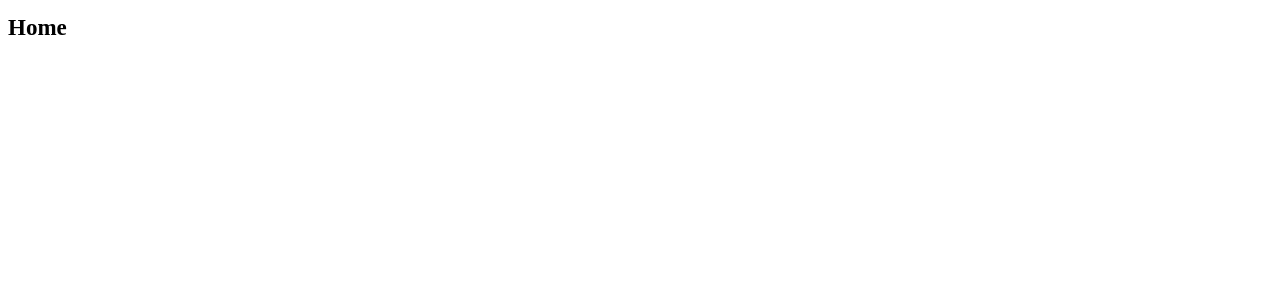
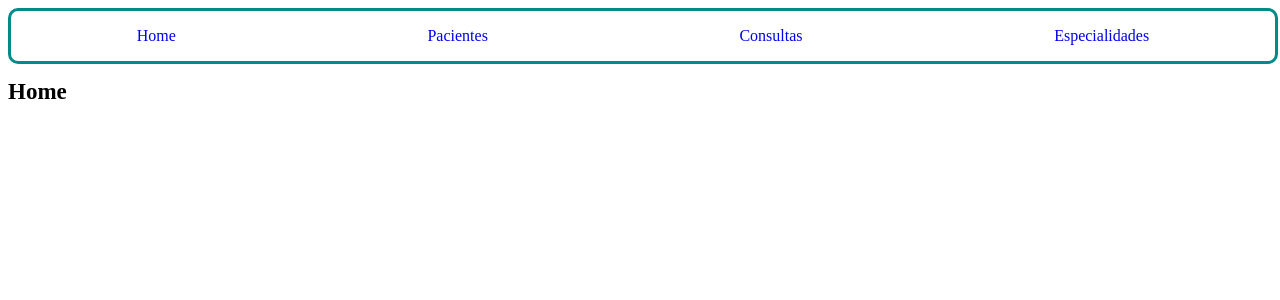
Before and after one commit to luanoliveira98/React-with-CRUD-PDO-API, a React (Create React App) app in the folder crud/: page / in a window 1280 px wide. Shown: the top 300 px of the page. Built offline with nearby package versions, Linux system fonts and the light colour scheme.

Commit message:
Criando navbar

```diff
--- a/crud/package.json
+++ b/crud/package.json
@@ -7,9 +7,11 @@
     "@testing-library/jest-dom": "^5.14.1",
     "@testing-library/react": "^11.2.7",
     "@testing-library/user-event": "^12.8.3",
+    "bootstrap": "^4.6.0",
     "material-ui-icons": "^1.0.0-beta.36",
     "moment": "^2.29.1",
     "react": "^17.0.2",
+    "react-bootstrap": "^1.6.1",
     "react-dom": "^17.0.2",
     "react-icons": "^4.2.0",
     "react-router-dom": "^5.2.0",
--- a/crud/src/pages/Home/index.js
+++ b/crud/src/pages/Home/index.js
@@ -1,9 +1,17 @@
 import React from 'react';
-import {Titulo} from '../styles';
+import {Link} from 'react-router-dom';
+
+import {Titulo, NavBar} from '../styles';
 
 export const Home = () => {
   return (
     <div>
+      <NavBar>
+          <div><Link to="/">Home</Link></div>
+          <div><Link to="/pacientes">Pacientes</Link></div>
+          <div><Link to="/consultas">Consultas</Link></div>
+          <div><Link to="/especialidade">Especialidades</Link></div>
+      </NavBar>
       <Titulo>Home</Titulo>
     </div>
   );
--- a/crud/src/pages/Pacientes/Create/index.js
+++ b/crud/src/pages/Pacientes/Create/index.js
@@ -3,7 +3,7 @@ import {Link} from 'react-router-dom';
 import { FaThList } from 'react-icons/fa';
 
 import configData from "../../../configs/app.json";
-import {Titulo, AlertSuccess, AlertDanger, Container, Form, Label, Input, InputRadio, ButtonSuccess, ContentTitulo, ButtonAction, BtnInfo} from '../../styles';
+import {Titulo, AlertSuccess, AlertDanger, Container, Form, Label, Input, InputRadio, ButtonSuccess, ContentTitulo, ButtonAction, BtnInfo, NavBar} from '../../styles';
 
 export const PacientesCreate = () => {
 
@@ -60,6 +60,13 @@ export const PacientesCreate = () => {
     }
 
   return (
+    <div>
+        <NavBar>
+            <div><Link to="/">Home</Link></div>
+            <div><Link to="/pacientes">Pacientes</Link></div>
+            <div><Link to="/consultas">Consultas</Link></div>
+            <div><Link to="/especialidade">Especialidades</Link></div>
+        </NavBar>
         <Container>
             <ContentTitulo>
                 <Titulo>Cadastro de {title}</Titulo>
@@ -102,5 +109,6 @@ export const PacientesCreate = () => {
                 </div>
             </Form>
         </Container>
+    </div>
   );
 }
--- a/crud/src/pages/Pacientes/Edit/index.js
+++ b/crud/src/pages/Pacientes/Edit/index.js
@@ -4,7 +4,7 @@ import {Link} from 'react-router-dom';
 import { FaThList } from 'react-icons/fa';
 
 import configData from "../../../configs/app.json";
-import {Titulo, AlertSuccess, AlertDanger, Container, Form, Label, Input, InputRadio, ButtonWarning, ContentTitulo, ButtonAction, BtnInfo} from '../../styles';
+import {Titulo, AlertSuccess, AlertDanger, Container, Form, Label, Input, InputRadio, ButtonWarning, ContentTitulo, ButtonAction, BtnInfo, NavBar} from '../../styles';
 
 export const PacientesEdit = (props) => {
 
@@ -67,6 +67,13 @@ export const PacientesEdit = (props) => {
     }
 
   return (
+      <div>
+        <NavBar>
+            <div><Link to="/">Home</Link></div>
+            <div><Link to="/pacientes">Pacientes</Link></div>
+            <div><Link to="/consultas">Consultas</Link></div>
+            <div><Link to="/especialidade">Especialidades</Link></div>
+        </NavBar>
         <Container>
             <ContentTitulo>
                 <Titulo>Editar {title}</Titulo>
@@ -109,5 +116,6 @@ export const PacientesEdit = (props) => {
                 </div>
             </Form>
         </Container>
+    </div>
   );
 }
--- a/crud/src/pages/Pacientes/List/index.js
+++ b/crud/src/pages/Pacientes/List/index.js
@@ -3,7 +3,7 @@ import {Link} from 'react-router-dom';
 import { BsFillEyeFill, BsPencilSquare, BsFillPersonPlusFill, BsTrashFill } from 'react-icons/bs';
 
 import configData from "../../../configs/app.json";
-import {Table, Titulo, Container, ContentTitulo, ButtonAction, BtnSuccess, BtnPrimary, BtnWarning, BtnDanger, AlertSuccess, AlertDanger} from '../../styles';
+import {Table, Titulo, Container, ContentTitulo, ButtonAction, BtnSuccess, BtnPrimary, BtnWarning, BtnDanger, AlertSuccess, AlertDanger, NavBar} from '../../styles';
 
 
 export const PacientesList = () => {
@@ -53,6 +53,13 @@ export const PacientesList = () => {
     getData();
   },[])
   return (
+    <div>
+      <NavBar>
+          <div><Link to="/">Home</Link></div>
+          <div><Link to="/pacientes">Pacientes</Link></div>
+          <div><Link to="/consultas">Consultas</Link></div>
+          <div><Link to="/especialidade">Especialidades</Link></div>
+      </NavBar>
       <Container>
           <ContentTitulo>
               <Titulo>Listar {title}</Titulo>
@@ -92,5 +99,6 @@ export const PacientesList = () => {
             </tbody>
           </Table>
       </Container>
+    </div>
   );
 }
--- a/crud/src/pages/Pacientes/Show/index.js
+++ b/crud/src/pages/Pacientes/Show/index.js
@@ -4,7 +4,7 @@ import * as moment from 'moment';
 import { FaThList, FaCheck } from 'react-icons/fa';
 
 import configData from "../../../configs/app.json";
-import {Titulo, Container, ContentTitulo, ButtonAction, BtnInfo, PLg, Table, BtnSuccess, ContentActionSolo, TextCenter, AlertSuccess, AlertDanger} from '../../styles';
+import {Titulo, Container, ContentTitulo, ButtonAction, BtnInfo, PLg, Table, BtnSuccess, ContentActionSolo, TextCenter, AlertSuccess, AlertDanger, NavBar} from '../../styles';
 
 export const PacientesShow = (props) => {
 
@@ -60,6 +60,13 @@ export const PacientesShow = (props) => {
         getConsultas();
     }, [])
     return (
+        <div>
+            <NavBar>
+                <div><Link to="/">Home</Link></div>
+                <div><Link to="/pacientes">Pacientes</Link></div>
+                <div><Link to="/consultas">Consultas</Link></div>
+                <div><Link to="/especialidade">Especialidades</Link></div>
+            </NavBar>
             <Container>
                 <ContentTitulo>
                     <Titulo>Ficha de {title} - {data.nome}</Titulo>
@@ -111,5 +118,6 @@ export const PacientesShow = (props) => {
                     </tbody>
                 </Table>
             </Container>
+        </div>
     );
 }
--- a/crud/src/pages/styles.js
+++ b/crud/src/pages/styles.js
@@ -249,3 +249,24 @@ export const BtnWarning = styled.button`
 export const PLg = styled.p`
     font-size: 16px;
 `;
+
+export const NavBar = styled.section`
+    width: 100%;
+    min-height: 50px;
+    background-color: white;
+    border: 3px solid darkcyan;
+    border-radius: 10px;
+    margin: 0;
+    padding: 0;
+    justify-content: space-between;
+	display: flex;
+	flex-direction: vertical;
+    div{
+        display: flex;
+        flex: left;
+        margin: auto;
+        a{
+            text-decoration: none;
+        }
+    }
+`;
```
Also changed, not shown: 1 other file (tests, documents, lock files or other folders). Lines whose indentation alone changed are shown as unchanged.
